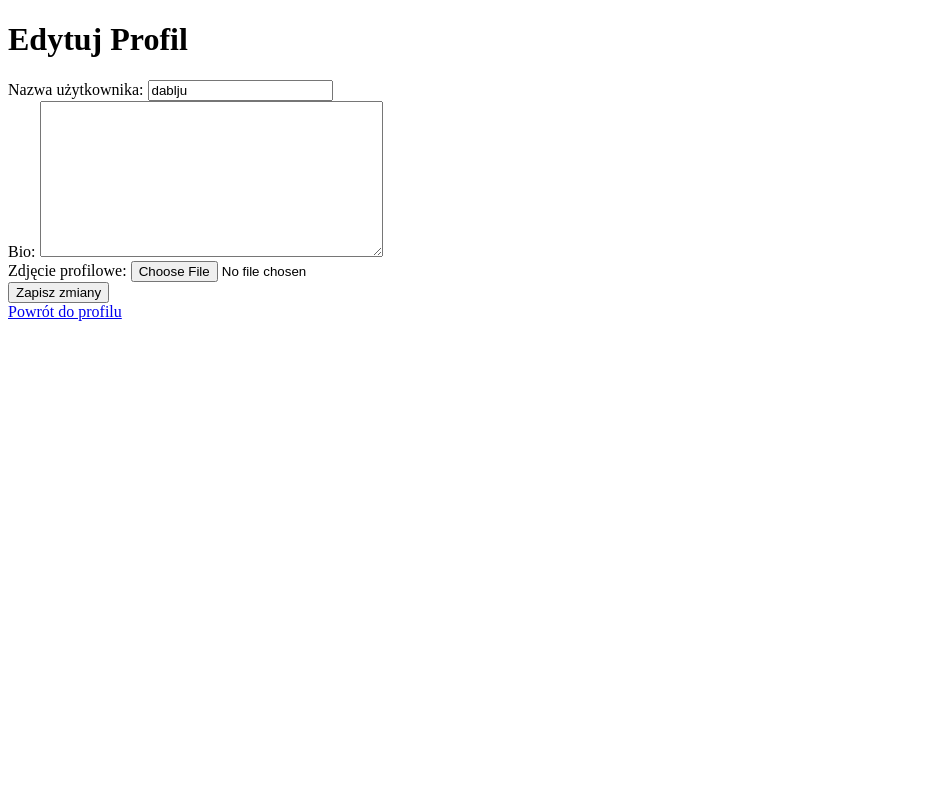
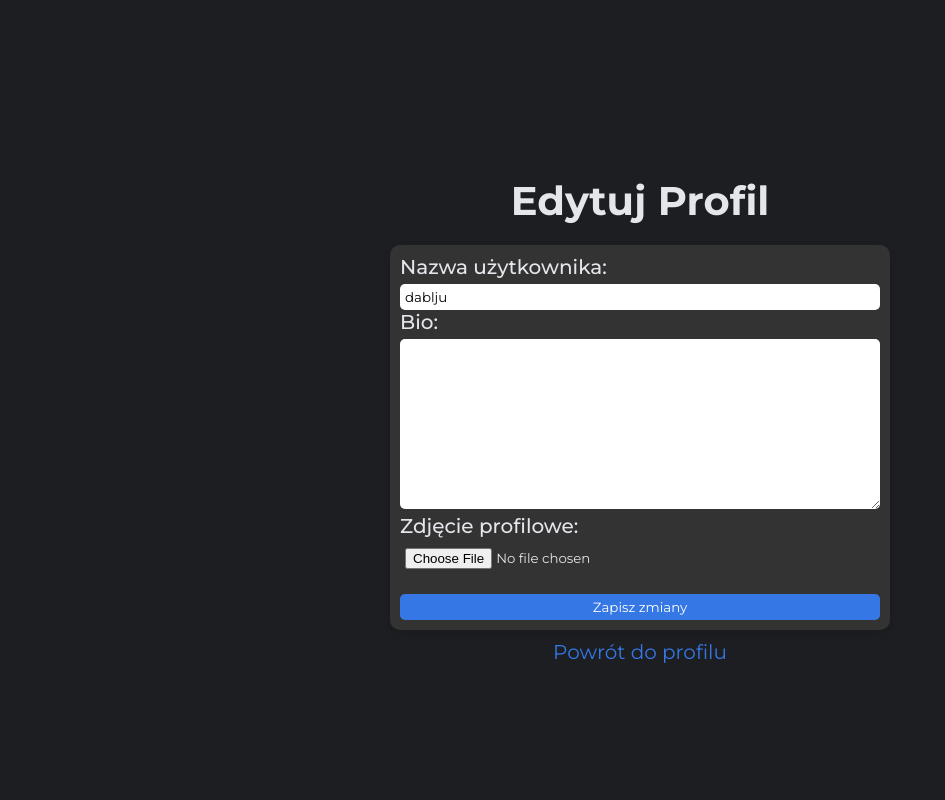
Before and after one commit to wiktordablju/faceverse, a Django app: page /profile/edit_profile/ in a window 1280 px wide. Shown: the whole page, without its empty margins (0-945 px from the left). Run offline with Django 4.2, Linux system fonts and the light colour scheme; a user stored in the database is signed in; data comes from the database, SQL or seed files in the repository; both versions use the stored data as it was after the commit.

Commit message:
17.12: edycja profilu

```diff
--- a/user_management/static/css/edit_profile.css
+++ b/user_management/static/css/edit_profile.css
@@ -44,18 +44,65 @@ table {
 body {
   display: flex;
   flex-direction: column;
+  justify-content: center;
+  align-items: center;
   background-color: #1c1e21;
   color: #e4e6eb;
   font-family: "Montserrat", sans-serif;
-  font-size: 1.5rem;
+  font-size: 2rem;
   padding-top: 4rem;
+}
+
+h1 {
+  color: #e4e6eb;
+  margin-bottom: 2rem;
+}
+
+form {
+  display: flex;
+  flex-direction: column;
+  width: 100%;
+  max-width: 500px;
+  padding: 1rem;
+  background-color: #333;
+  border-radius: 10px;
+  box-shadow: 0 4px 8px rgba(0, 0, 0, 0.1);
+}
+form label {
+  margin-top: 1rem;
+  font-weight: 500;
+}
+form input,
+form textarea {
+  width: 100%;
+  padding: 0.5rem;
+  margin-top: 0.5rem;
+  border: none;
+  border-radius: 5px;
+}
+form .error {
+  color: #ff6b6b;
+}
+form button {
+  margin-top: 2rem;
+  padding: 0.5rem;
+  border: none;
+  border-radius: 5px;
+  background-color: #3578e5;
+  color: white;
+  cursor: pointer;
+  transition: background-color 0.3s;
+}
+form button:hover {
+  background-color: #2859c1;
 }
 
 a:visited,
 a {
   text-decoration: none;
   color: #3578e5;
-  transition: 0.3s;
+  transition: color 0.3s;
+  margin-top: 1rem;
 }
 
 a:hover {
--- a/user_management/static/scss/edit_profile.scss
+++ b/user_management/static/scss/edit_profile.scss
@@ -3,18 +3,70 @@
 body {
 	display: flex;
 	flex-direction: column;
+	justify-content: center;
+	align-items: center;
 	background-color: #1c1e21;
 	color: #e4e6eb;
 	font-family: "Montserrat", sans-serif;
-	font-size: 1.5rem;
+	font-size: 2rem;
 	padding-top: 4rem; // Add padding at the top to prevent content from being hidden under the nav
+}
+
+h1 {
+	color: #e4e6eb;
+	margin-bottom: 2rem;
+}
+
+form {
+	display: flex;
+	flex-direction: column;
+	width: 100%;
+	max-width: 500px; // Limit the width of the form
+	padding: 1rem;
+	background-color: #333;
+	border-radius: 10px;
+	box-shadow: 0 4px 8px rgba(0, 0, 0, 0.1);
+
+	label {
+		margin-top: 1rem;
+		font-weight: 500;
+	}
+
+	input,
+	textarea {
+		width: 100%;
+		padding: 0.5rem;
+		margin-top: 0.5rem;
+		border: none;
+		border-radius: 5px;
+	}
+
+	.error {
+		color: #ff6b6b;
+	}
+
+	button {
+		margin-top: 2rem;
+		padding: 0.5rem;
+		border: none;
+		border-radius: 5px;
+		background-color: #3578e5;
+		color: white;
+		cursor: pointer;
+		transition: background-color 0.3s;
+
+		&:hover {
+			background-color: #2859c1;
+		}
+	}
 }
 
 a:visited,
 a {
 	text-decoration: none;
 	color: #3578e5;
-	transition: 0.3s;
+	transition: color 0.3s;
+	margin-top: 1rem;
 }
 
 a:hover {
--- a/user_management/templates/user_management/edit_profile.html
+++ b/user_management/templates/user_management/edit_profile.html
@@ -1,9 +1,17 @@
 <!DOCTYPE html>
 <html lang="en">
-<head>
-    <meta charset="UTF-8">
-    <title>Edytuj Profil</title>
-</head>
+	<head>
+		<meta charset="UTF-8" />
+		<title>faceverse | {{ user.username }}</title>
+		<link rel="preconnect" href="https://fonts.googleapis.com" />
+		<link rel="preconnect" href="https://fonts.gstatic.com" crossorigin />
+		<link
+			href="https://fonts.googleapis.com/css2?family=Montserrat:wght@300;400;500;700&display=swap"
+			rel="stylesheet"
+		/>
+		{% load static %}
+		<link rel="stylesheet" href="{% static 'css/edit_profile.css' %}" />
+	</head>
 <body>
     <h1>Edytuj Profil</h1>
     <form method="post" enctype="multipart/form-data">
--- a/user_management/templates/user_management/profile.html
+++ b/user_management/templates/user_management/profile.html
@@ -37,6 +37,7 @@
             <img src="{{ user.profile.profile_image.url }}" alt="Profile Picture" class="profile-picture">
             <div class="profile-info">
                 <h1>{{ user.username }}</h1>
+
                 <p id="followers-count">Followerzy: {{ user.followers.count }}</p>
                 <p id="following-count">Followuje: {{ user.following.count }}</p>
                  {% if not is_own_profile %}
@@ -54,6 +55,7 @@
 
         <!-- User Groups List -->
         <div class="user-groups">
+            <h5> <p>{{ user.profile.bio }}</p></h5>
             <h3>            <a href="{% url 'user_management:edit_profile' %}">Edytuj Profil</a>
 </h3>
             <h3>Grupy użytkownika:</h3>
```
Also changed, not shown: db.sqlite3, media/profile_images/korn.jpg (added), 1 other file.
